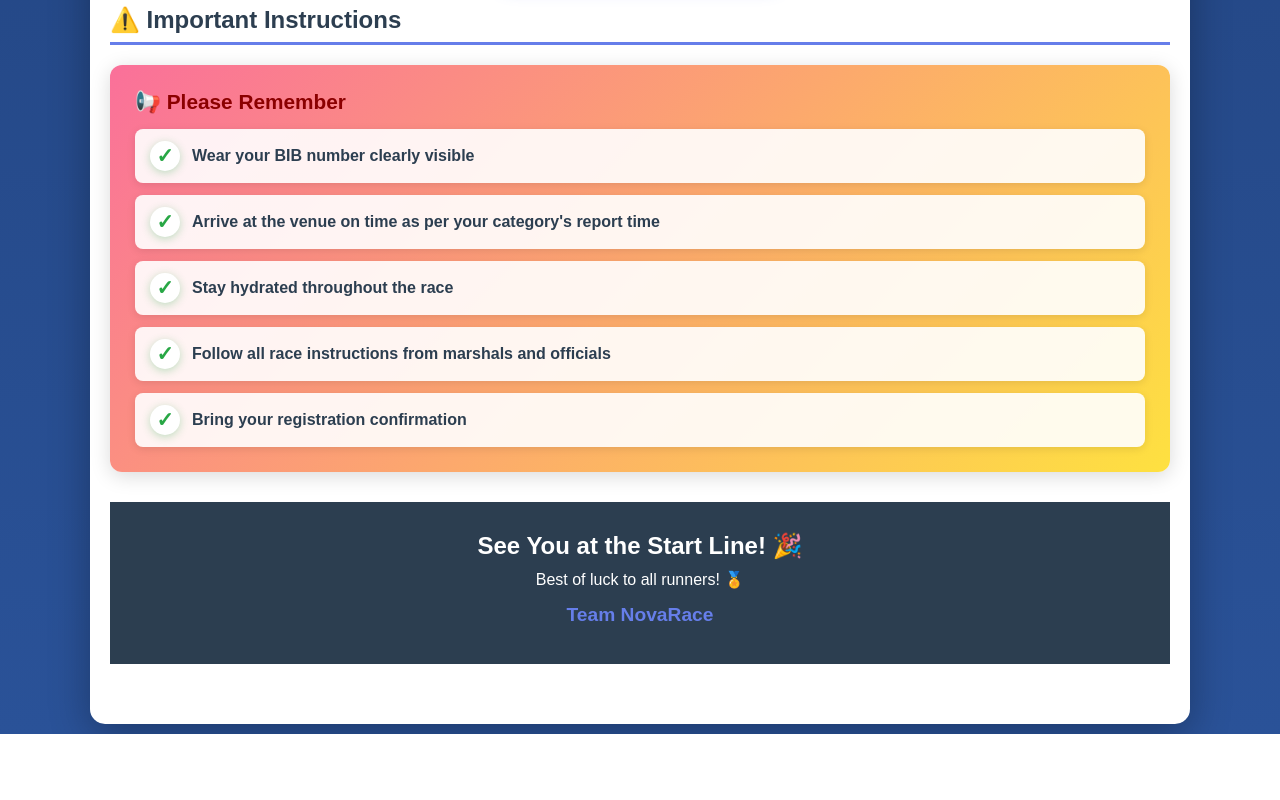
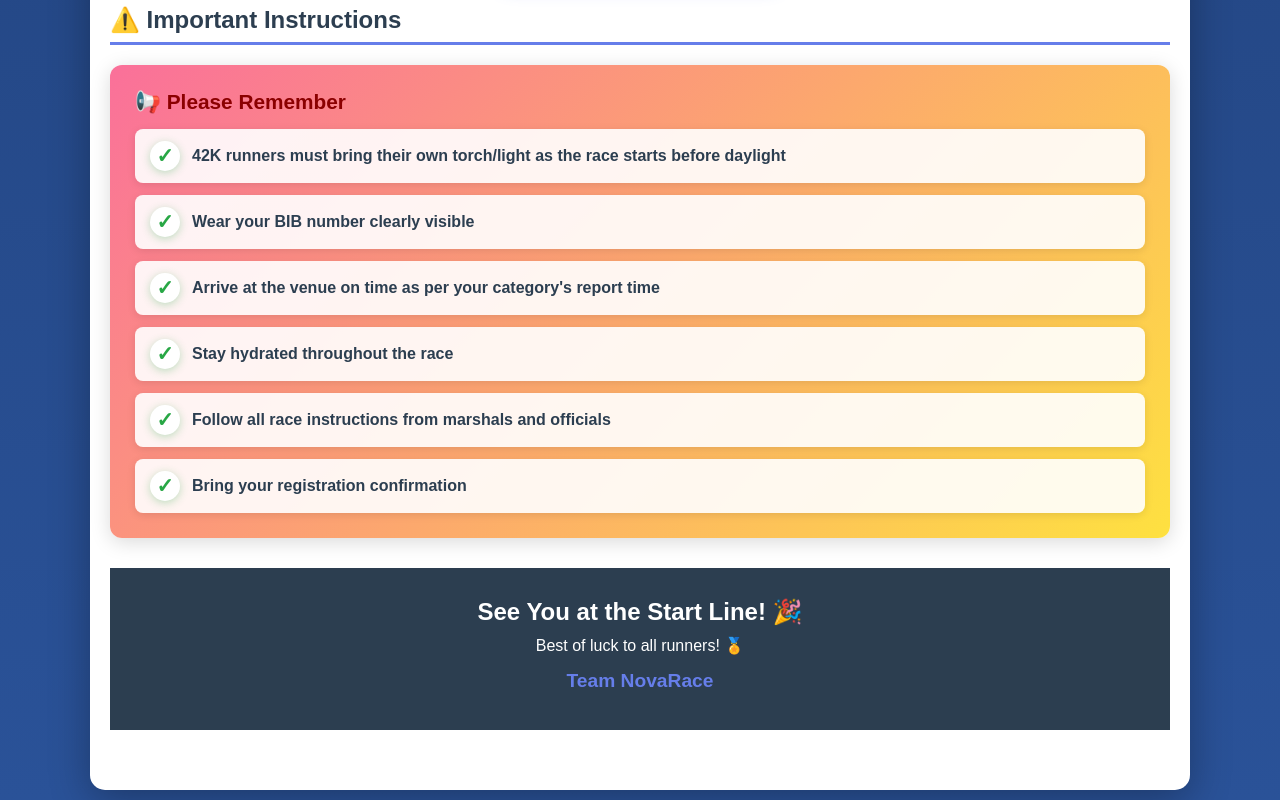
Before and after one commit to Navaneethakrshnan/mutthu-marathon-raceinstructions, a plain HTML site: page index.html in a window 1280 px wide. Shown: the part 1057-1857 px from the top of the page. Before the commit the page ends 1791 px from the top, so only its background shows below. Drawn offline with Linux system fonts and the light colour scheme.

Commit message:
Add files via upload

```diff
--- a/index.html
+++ b/index.html
@@ -481,6 +481,7 @@
                 <div class="important-section">
                     <h3>📢 Please Remember</h3>
                     <ul class="checklist">
+                        <li><strong>42K runners must bring their own torch/light as the race starts before daylight</strong></li>
                         <li>Wear your BIB number clearly visible</li>
                         <li>Arrive at the venue on time as per your category's report time</li>
                         <li>Stay hydrated throughout the race</li>
```
